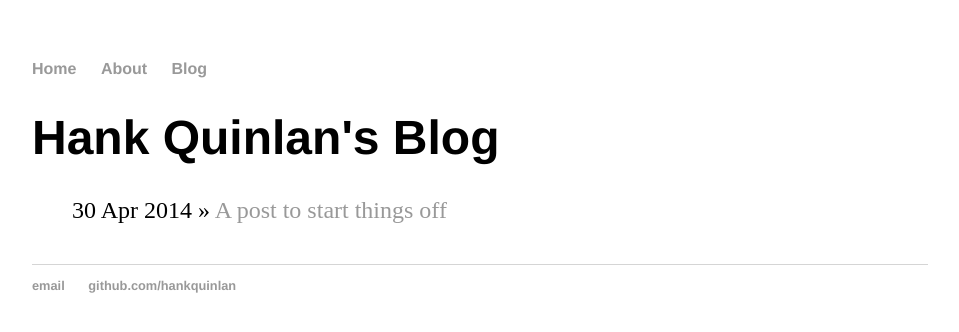
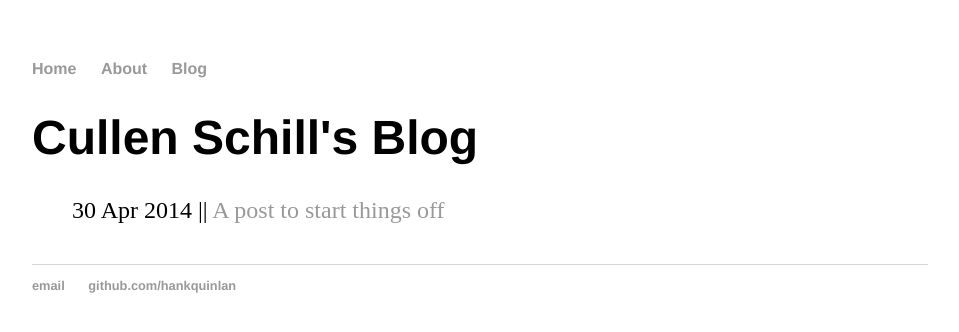
Before and after one commit to cdschill/cdschill.github.io, a Jekyll site: the page built from blog/index.html, in a window 1280 px wide. Shown: the top 332 px of the page, without its empty margins (160-1119 px from the left). Built offline with Jekyll 4.4.1, drawn with Linux system fonts in a browser that asks for light colours.

Commit message:
Revisions.

```diff
--- a/blog/index.html
+++ b/blog/index.html
@@ -1,12 +1,12 @@
 ---
 layout: default
-title: Hank Quinlan's Blog
+title: Cullen Schill's Blog
 ---
 <h1>{{ page.title }}</h1>
 <ul class="posts">
 
   {% for post in site.posts %}
-    <li><span>{{ post.date | date_to_string }}</span> &raquo; <a href="{{ post.url }}" title="{{ post.title }}">{{ post.title }}</a></li>
+    <li><span>{{ post.date | date_to_string }}</span> || <a href="{{ post.url }}" title="{{ post.title }}">{{ post.title }}</a></li>
   {% endfor %}
 
 </ul>
--- a/index.html
+++ b/index.html
@@ -3,6 +3,5 @@ layout: default
 title: Hank Quinlan, Horrible Cop
 ---
 <div class="blurb">
-	<h1>Hi there, I'm ME!</h1>
-	<p>I'm best known as the horrible cop from <em>A Touch of Evil</em> Don't trust me. <a href="/about">Read more about my life...</a></p>
+    <p>This is a testing area for web development as well as a landing page for photos and anything else that strikes my fancy.</p>
 </div><!-- /.blurb -->
```
Also changed, not shown: 1 other file.
